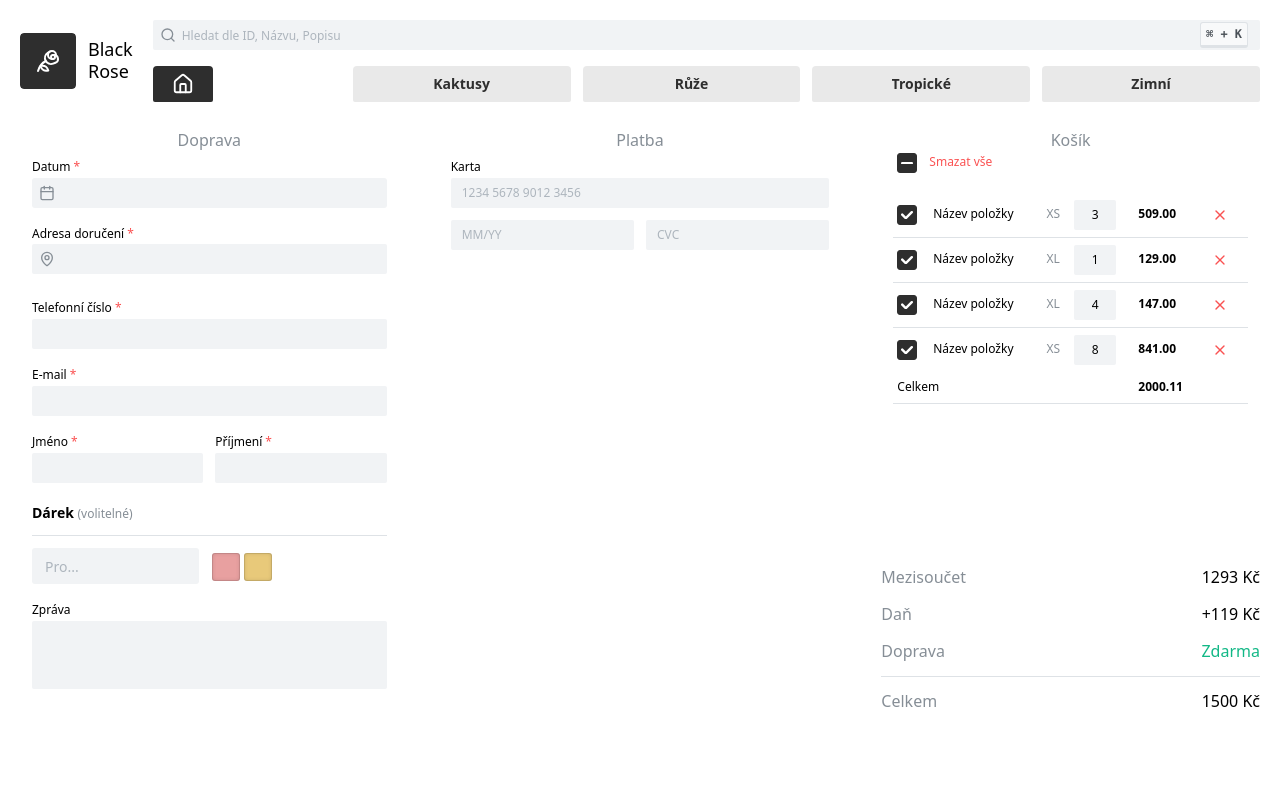
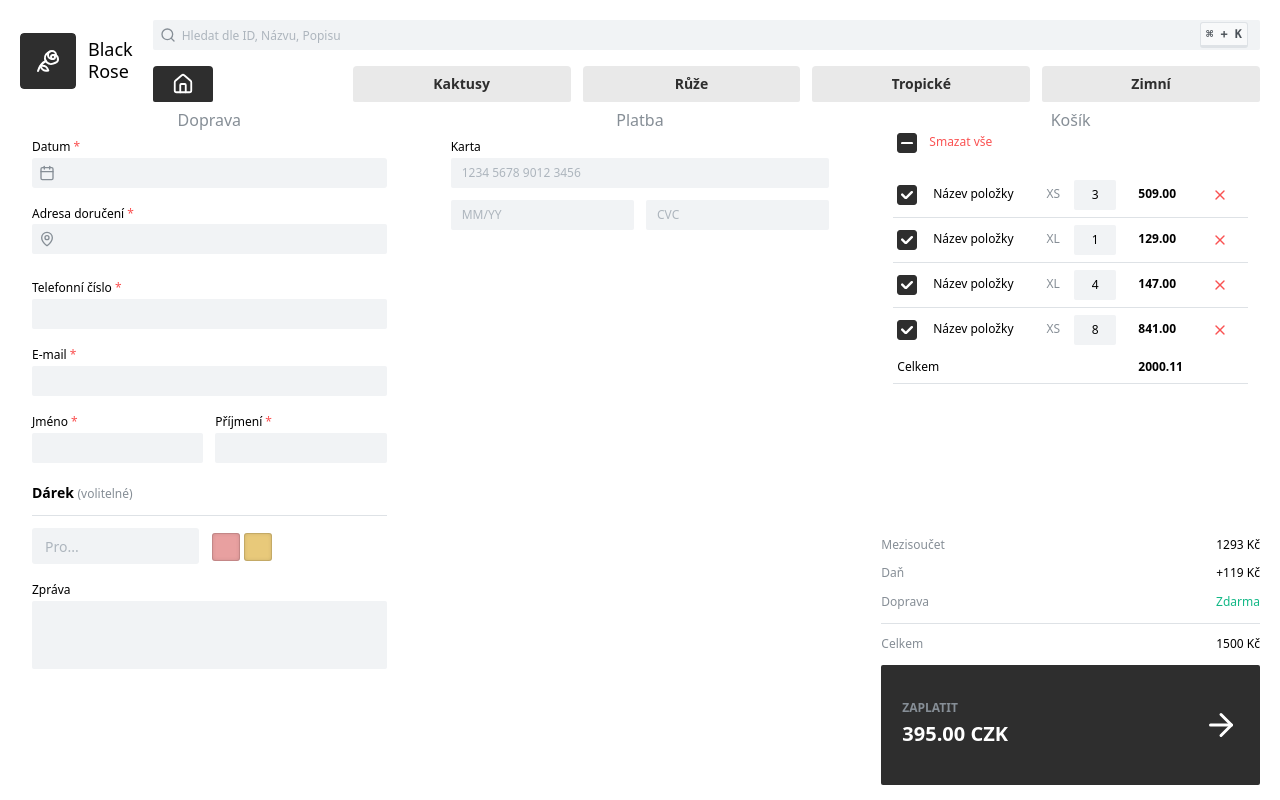
Before and after one commit to Makovicee/DualE-commerce, a React (Vite) app: page /checkout in a window 1280 px wide. Built offline with nearby package versions, Linux system fonts and the light colour scheme.

Commit message:
feat:UI-EFF Checkout controls

```diff
--- a/src/components/layout/AppLayout.tsx
+++ b/src/components/layout/AppLayout.tsx
@@ -15,7 +15,7 @@ const AppLayout = () => {
     <AppShell
       withBorder={false}
       header={{ height: 108 }}
-      footer={mode === "EFF" ? { height: 100 } : undefined}
+      footer={showFooter ? { height: 100 } : undefined}
     >
       <AppShell.Header px={0}>
         {mode === "EFF" ? <EFFNavbar /> : <ASTNavbar />}
--- a/src/components/main/checkoutPage/CheckoutPage.tsx
+++ b/src/components/main/checkoutPage/CheckoutPage.tsx
@@ -59,7 +59,10 @@ const CheckoutPage = () => {
   };
 
   return mode === "EFF" ? (
-    <SimpleGrid mt="xl" cols={3}>
+    <SimpleGrid
+      h="calc(100dvh - var(--app-shell-header-height) - var(--mantine-spacing-xl) * 2)"
+      cols={3}
+    >
       {EFF_ORDER.map((item, i) => (
         <Box key={i} px="xl">
           <Text ta="center" size="md" fw={500} c="dimmed">
@@ -117,6 +120,7 @@ const CheckoutPage = () => {
           color="grape"
           onClick={() => handleStepClick(active + 1)}
           disabled={active === STEPS.length}
+          size="lg"
           rightSection={
             active === STEPS.length - 1 ? (
               <Check size={22} />
--- a/src/components/main/checkoutPage/cart/Cart.tsx
+++ b/src/components/main/checkoutPage/cart/Cart.tsx
@@ -1,7 +1,8 @@
-import { Grid, Paper, Stack } from "@mantine/core";
+import { Button, Grid, Paper, Stack, Text } from "@mantine/core";
 import CartItems from "./cartItems/CartItems";
 import Summary from "./summary/Summary";
 import { useUIMode } from "../../../../contexts/UIModeContext";
+import { ArrowRight } from "lucide-react";
 
 const Cart = () => {
   const { mode } = useUIMode();
@@ -10,9 +11,26 @@ const Cart = () => {
   const summary = <Summary />;
 
   return mode === "EFF" ? (
-    <Stack h="100%" justify="space-between">
+    <Stack gap={0} h={"100%"} justify="space-between">
       {cartItems}
-      {summary}
+      <Stack>
+        {summary}
+        <Button
+          h={120}
+          px={"xl"}
+          justify="space-between"
+          rightSection={<ArrowRight size={36} />}
+        >
+          <Stack gap={0} align="flex-start">
+            <Text size="xs" tt="uppercase" fw={600} c="dimmed">
+              Zaplatit
+            </Text>
+            <Text fw={700} size="xl">
+              395.00 CZK
+            </Text>
+          </Stack>
+        </Button>
+      </Stack>
     </Stack>
   ) : (
     <Grid>
--- a/src/components/main/checkoutPage/cart/summary/Summary.tsx
+++ b/src/components/main/checkoutPage/cart/summary/Summary.tsx
@@ -11,20 +11,22 @@ const Summary = () => {
     <Stack>
       {ROWS.map(({ label, value, color }) => (
         <Group key={label} justify="space-between">
-          <Text fw={500} c="dimmed">
+          <Text size="xs" fw={500} c="dimmed">
             {label}
           </Text>
-          <Text fw={500} c={color}>
+          <Text size="xs" fw={500} c={color}>
             {value}
           </Text>
         </Group>
       ))}
       <Divider />
       <Group justify="space-between">
-        <Text fw={500} c="dimmed">
+        <Text size="xs" fw={500} c="dimmed">
           Celkem
         </Text>
-        <Text fw={500}>1500 Kč</Text>
+        <Text size="xs" fw={500}>
+          1500 Kč
+        </Text>
       </Group>
     </Stack>
   );
```
